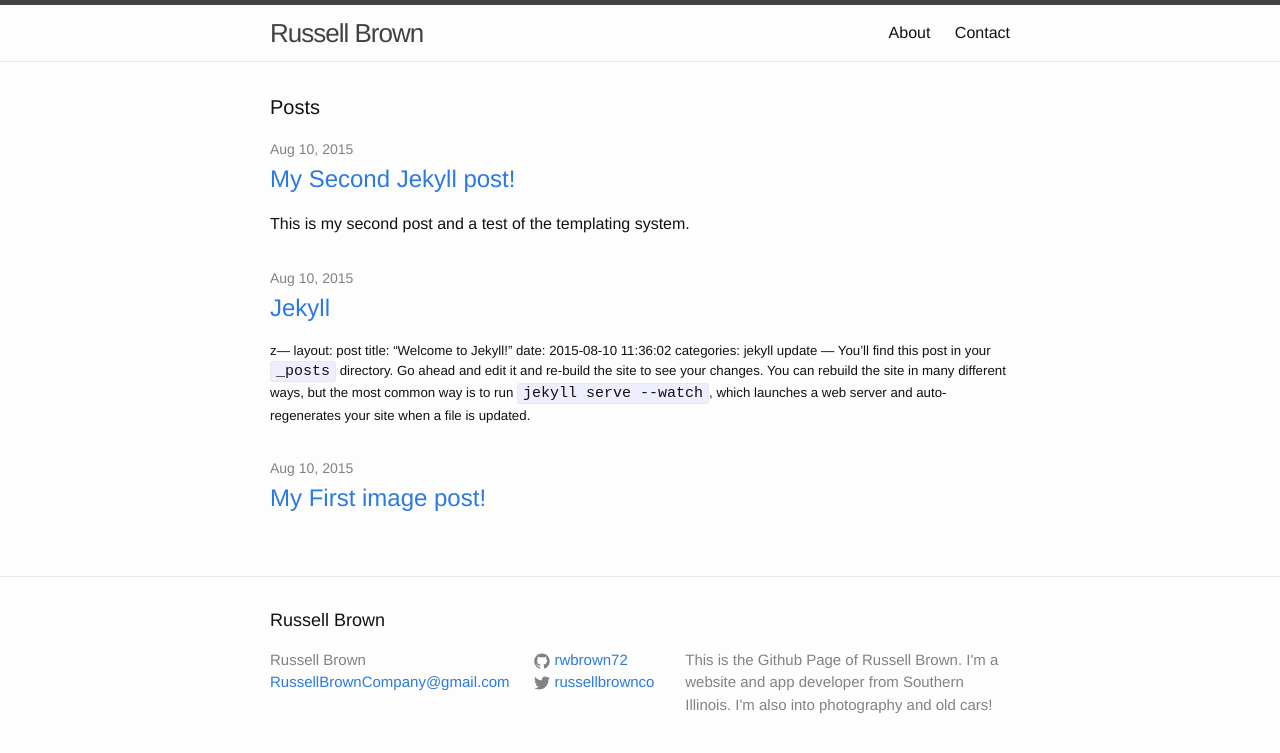
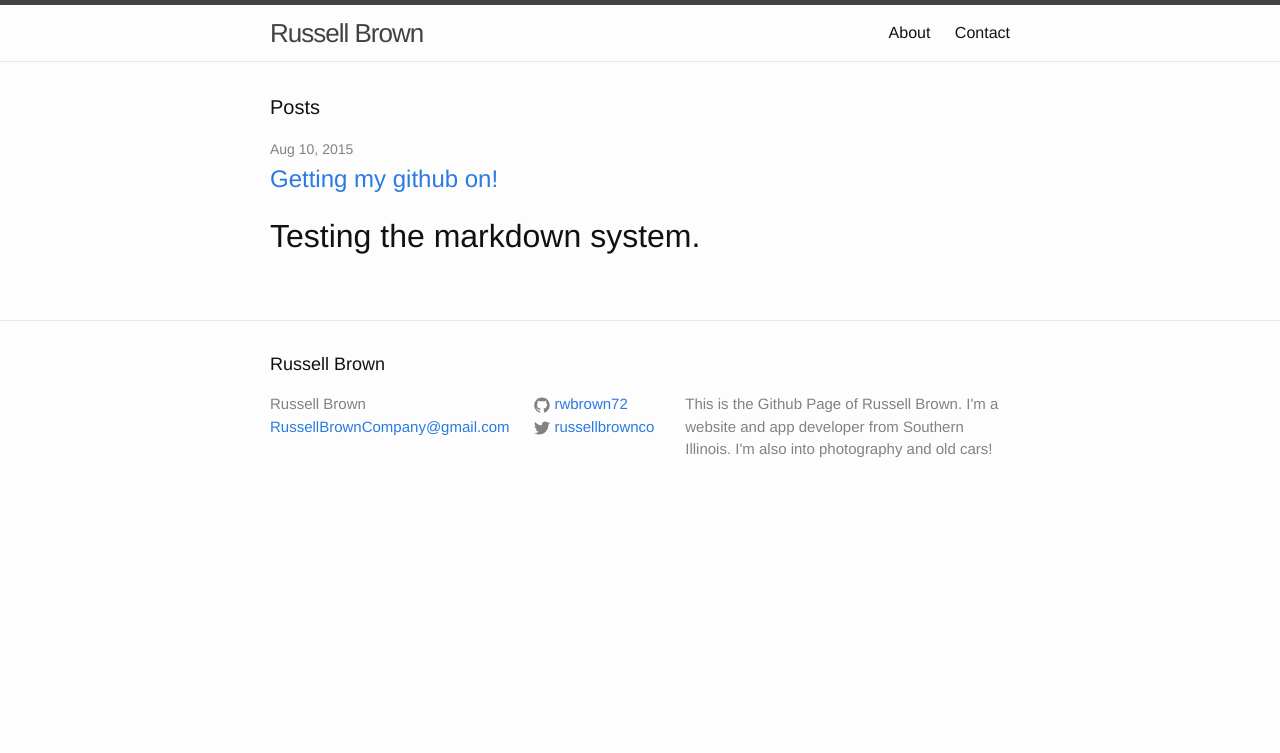
Before and after one commit to rwbrown72/rwbrown72.github.io, a Jekyll site: the page built from index.html, in a window 1280 px wide. Shown: the top 753 px of the page. Built offline with Jekyll 4.4.1, drawn with Linux system fonts in a browser that asks for light colours.

Commit message:
updating the pages with new information. Trying to decide what content to use the github pages for.

```diff
--- a/_posts/2015-08-10-image.md
+++ b/_posts/2015-08-10-image.md
@@ -1,6 +1,8 @@
 ---
 layout: post
-title:  "My First image post!"
+title:  "Getting my github on!"
 date:   2015-08-10
 categories: image
 ---
+
+<h1>Testing the markdown system.</h1>
--- a/_posts/2015-08-10-jekyll.markdown
+++ /dev/null
@@ -1,25 +0,0 @@
-z---
-layout: post
-title:  "Welcome to Jekyll!"
-date:   2015-08-10 11:36:02
-categories: jekyll update
----
-You’ll find this post in your `_posts` directory. Go ahead and edit it and re-build the site to see your changes. You can rebuild the site in many different ways, but the most common way is to run `jekyll serve --watch`, which launches a web server and auto-regenerates your site when a file is updated.
-
-To add new posts, simply add a file in the `_posts` directory that follows the convention `YYYY-MM-DD-name-of-post.ext` and includes the necessary front matter. Take a look at the source for this post to get an idea about how it works.
-
-Jekyll also offers powerful support for code snippets:
-
-{% highlight ruby %}
-def print_hi(name)
-  puts "Hi, #{name}"
-end
-print_hi('Tom')
-#=> prints 'Hi, Tom' to STDOUT.
-{% endhighlight %}
-
-Check out the [Jekyll docs][jekyll] for more info on how to get the most out of Jekyll. File all bugs/feature requests at [Jekyll’s GitHub repo][jekyll-gh]. If you have questions, you can ask them on [Jekyll’s dedicated Help repository][jekyll-help].
-
-[jekyll]:      http://jekyllrb.com
-[jekyll-gh]:   https://github.com/jekyll/jekyll
-[jekyll-help]: https://github.com/jekyll/jekyll-help
--- a/_posts/2015-08-10-second-post.markdown
+++ /dev/null
@@ -1,10 +0,0 @@
----
-layout: post
-title:  "My Second Jekyll post!"
-date:   2015-08-10
-categories: jekyll update
----
-
-<h4>This is my second post and a test of the templating system.</h4>
-
-let's see if it gets the excerpt correct.
```
Also changed, not shown: img/beehn.jpg (deleted), 3 other files.
